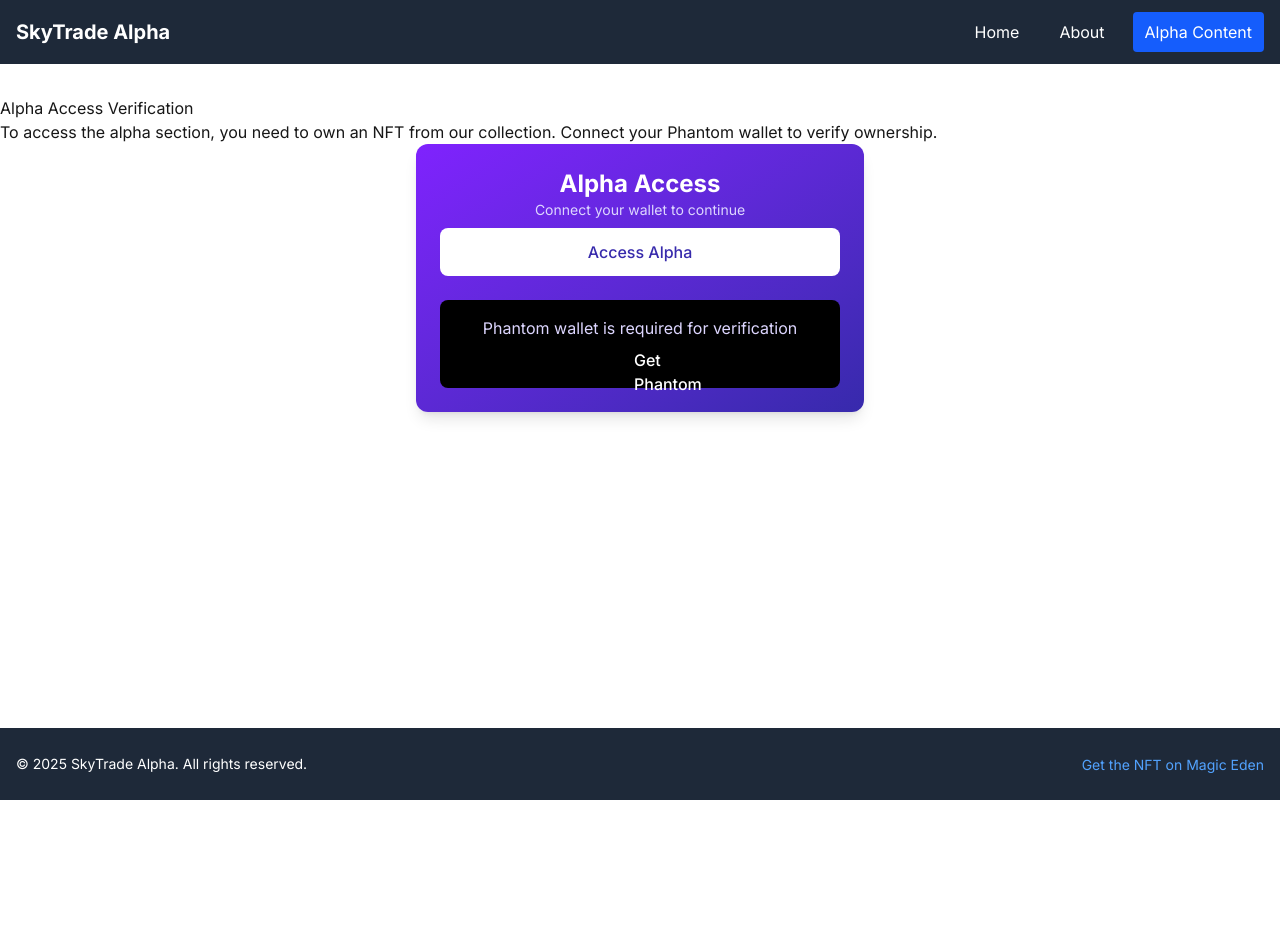
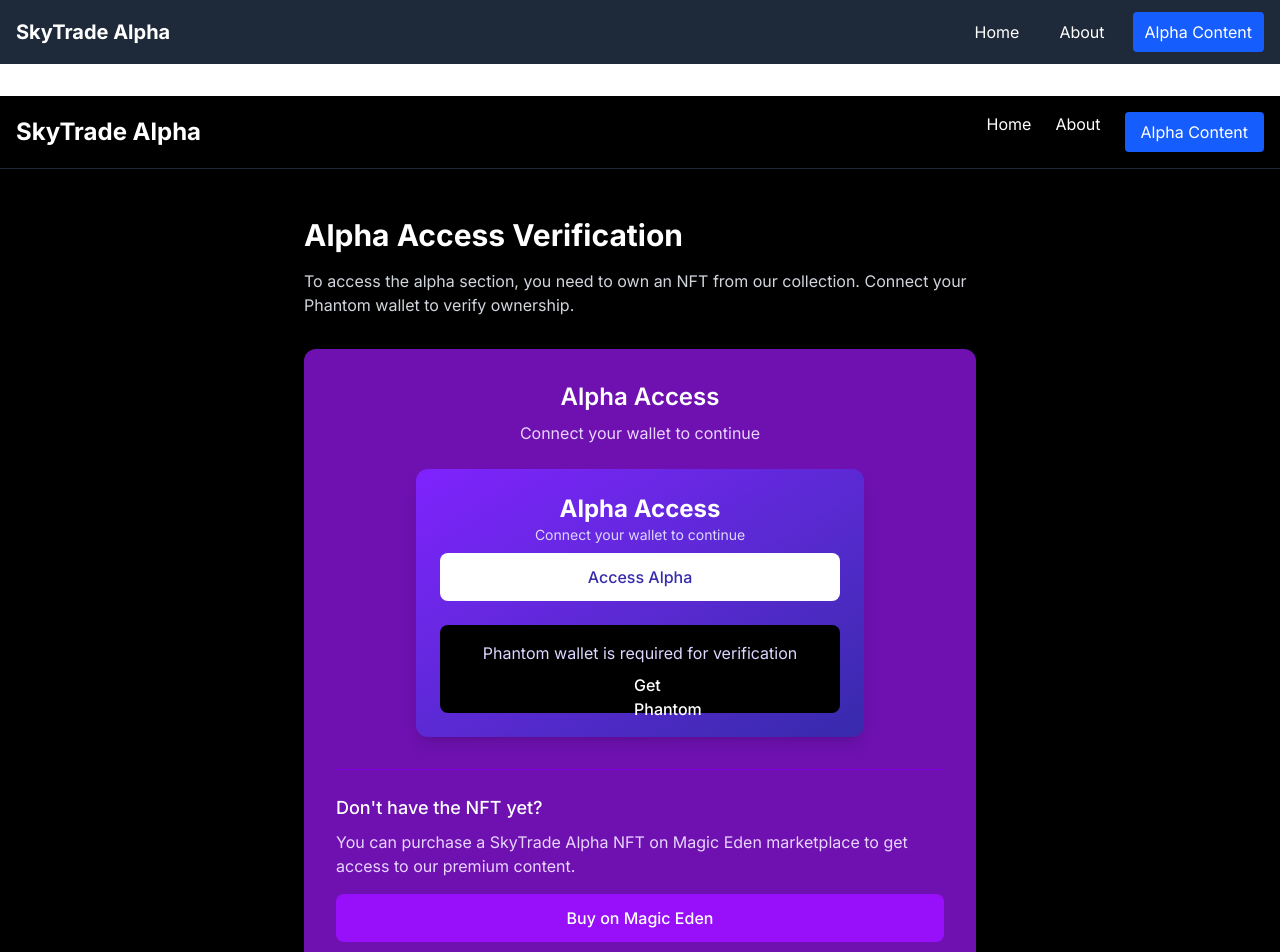
Before and after one commit to SId-pranay123/alpha-tg, a Next.js app: page /verify-access in a window 1280 px wide. Shown: the top 952 px of the page. Before the commit the page ends 800 px from the top, so only its background shows below. Built offline with nearby package versions, Linux system fonts and the light colour scheme.

Commit message:
verify access

```diff
--- a/app/verify-access/page.jsx
+++ b/app/verify-access/page.jsx
@@ -76,23 +76,67 @@
   }, []);
 
   if (checking) {
-    return <div className="loading">Checking access...</div>;
+    return (
+      <div className="h-screen w-full flex items-center justify-center bg-black text-white">
+        <div className="animate-pulse flex flex-col items-center">
+          <div className="w-8 h-8 border-4 border-purple-600 border-t-transparent rounded-full animate-spin mb-4"></div>
+          <p className="text-lg">Checking access...</p>
+        </div>
+      </div>
+    );
   }
 
   return (
-    <div className="verify-access-page">
+    <div className="min-h-screen bg-black text-white">
       <Head>
-        <title>Verify Access | Your App</title>
+        <title>Verify Access | SkyTrade Alpha</title>
       </Head>
 
-      <main>
-        <h1>Alpha Access Verification</h1>
-        <p>
-          To access the alpha section, you need to own an NFT from our collection.
-          Connect your Phantom wallet to verify ownership.
-        </p>
+      <header className="border-b border-gray-800 py-4">
+        <div className="container mx-auto px-4 flex items-center justify-between">
+          <h1 className="text-2xl font-bold">SkyTrade Alpha</h1>
+          <nav className="flex space-x-6">
+            <a href="/" className="hover:text-purple-400 transition">Home</a>
+            <a href="/about" className="hover:text-purple-400 transition">About</a>
+            <a href="/alpha-content" className="bg-blue-600 hover:bg-blue-700 px-4 py-2 rounded transition">
+              Alpha Content
+            </a>
+          </nav>
+        </div>
+      </header>
 
-        <AlphaAccessButton />
+      <main className="container mx-auto px-4 py-12">
+        <div className="max-w-2xl mx-auto">
+          <h2 className="text-3xl font-bold mb-4">Alpha Access Verification</h2>
+          <p className="text-gray-300 mb-8">
+            To access the alpha section, you need to own an NFT from our collection.
+            Connect your Phantom wallet to verify ownership.
+          </p>
+
+          <div className="bg-purple-800 bg-opacity-80 p-8 rounded-xl shadow-lg">
+            <div className="text-center mb-6">
+              <h3 className="text-2xl font-semibold mb-2">Alpha Access</h3>
+              <p className="text-purple-200">Connect your wallet to continue</p>
+            </div>
+
+            <AlphaAccessButton />
+
+            <div className="mt-8 pt-6 border-t border-purple-700">
+              <h4 className="text-lg font-medium mb-2">Don't have the NFT yet?</h4>
+              <p className="text-purple-200 mb-4">
+                You can purchase a SkyTrade Alpha NFT on Magic Eden marketplace to get access to our premium content.
+              </p>
+              <a
+                href="https://magiceden.io/"
+                target="_blank"
+                rel="noreferrer"
+                className="block w-full text-center py-3 bg-purple-600 hover:bg-purple-700 rounded-lg font-medium transition"
+              >
+                Buy on Magic Eden
+              </a>
+            </div>
+          </div>
+        </div>
       </main>
     </div>
   );
```
